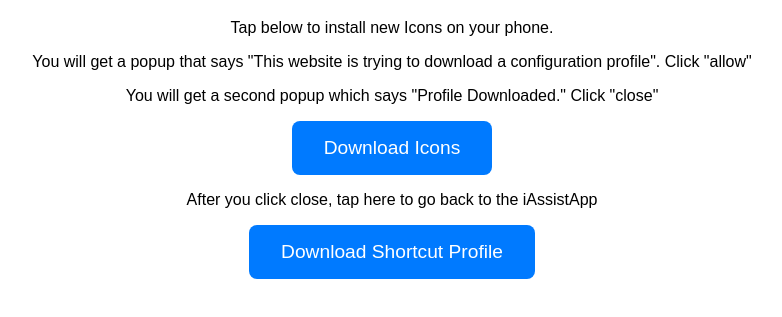
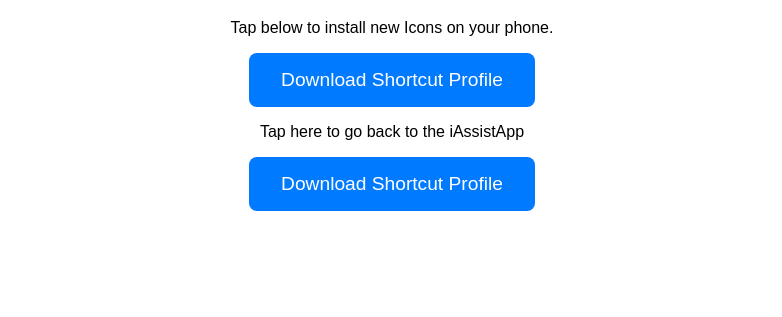
Before and after one commit to ariaramanathan/iAssist, a plain HTML site: page index.html in a window 1280 px wide. Shown: the part 101-418 px from the top of the page, without its empty margins (248-1030 px from the left). Drawn offline with Linux system fonts and the light colour scheme.

Commit message:
Update index.html

```diff
--- a/index.html
+++ b/index.html
@@ -19,14 +19,11 @@
 <body>
   <h1>Set Up Your New Icons</h1>
   <p>Tap below to install new Icons on your phone.</p>
-  <p> You will get a popup that says "This website is trying to download a configuration profile". Click "allow" </p>
-  <p> You will get a second popup which says "Profile Downloaded." Click "close" </p>
-  <a class="download-button" href="https://ariaramanathan/iAssist/icons.mobileconfig">
-    Download Icons
+  <a class="download-button" href="https://priyadw00.github.io/iAssistWeb/manyIcons.mobileconfig">
+    Download Shortcut Profile
   </a>
 
-
-  <p> After you click close, tap  here to go back to the iAssistApp </p>
+  <p> Tap here to go back to the iAssistApp </p>
   <a class="download-button" href="iAssistApp://test">
     Download Shortcut Profile
   </a>
```
